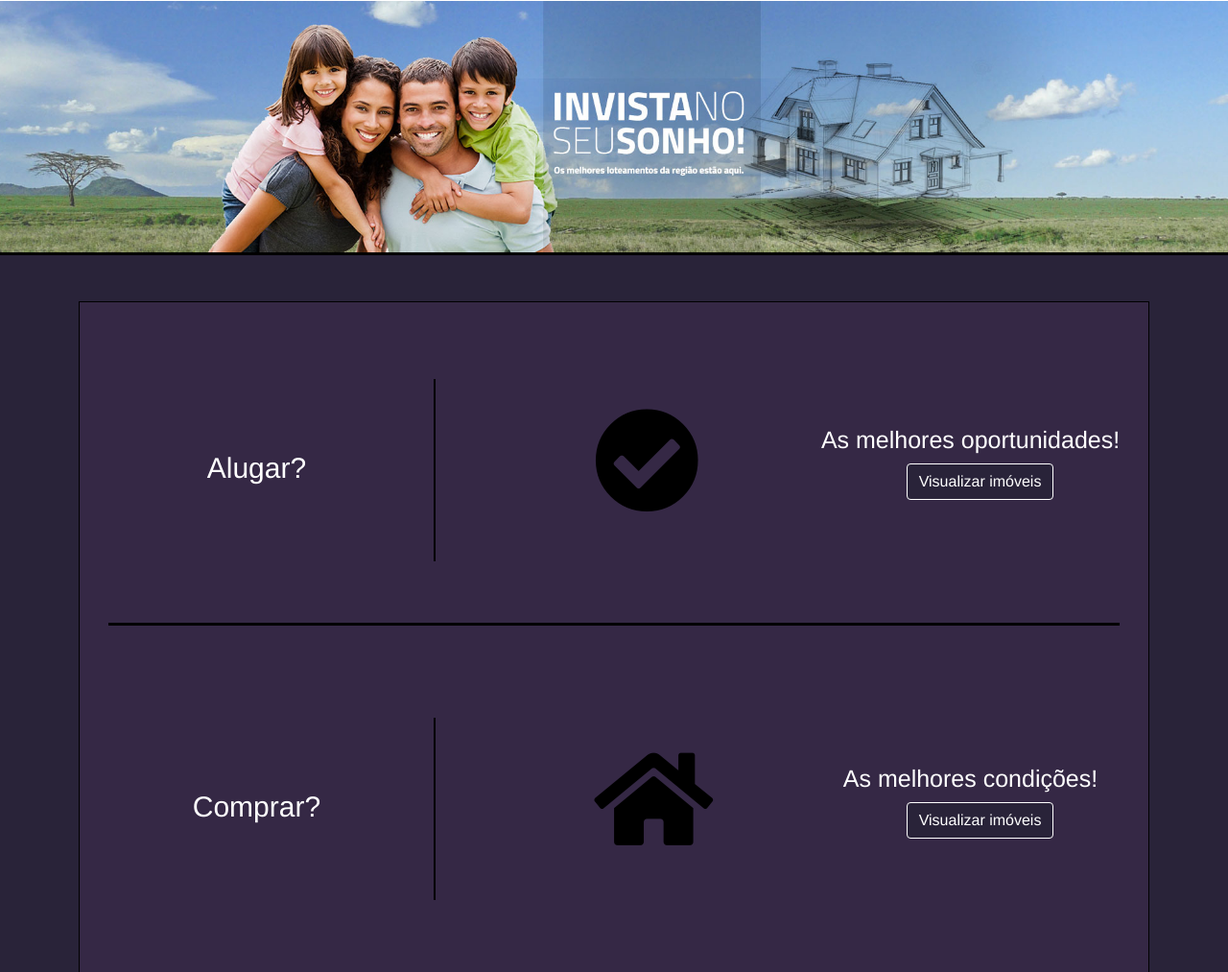
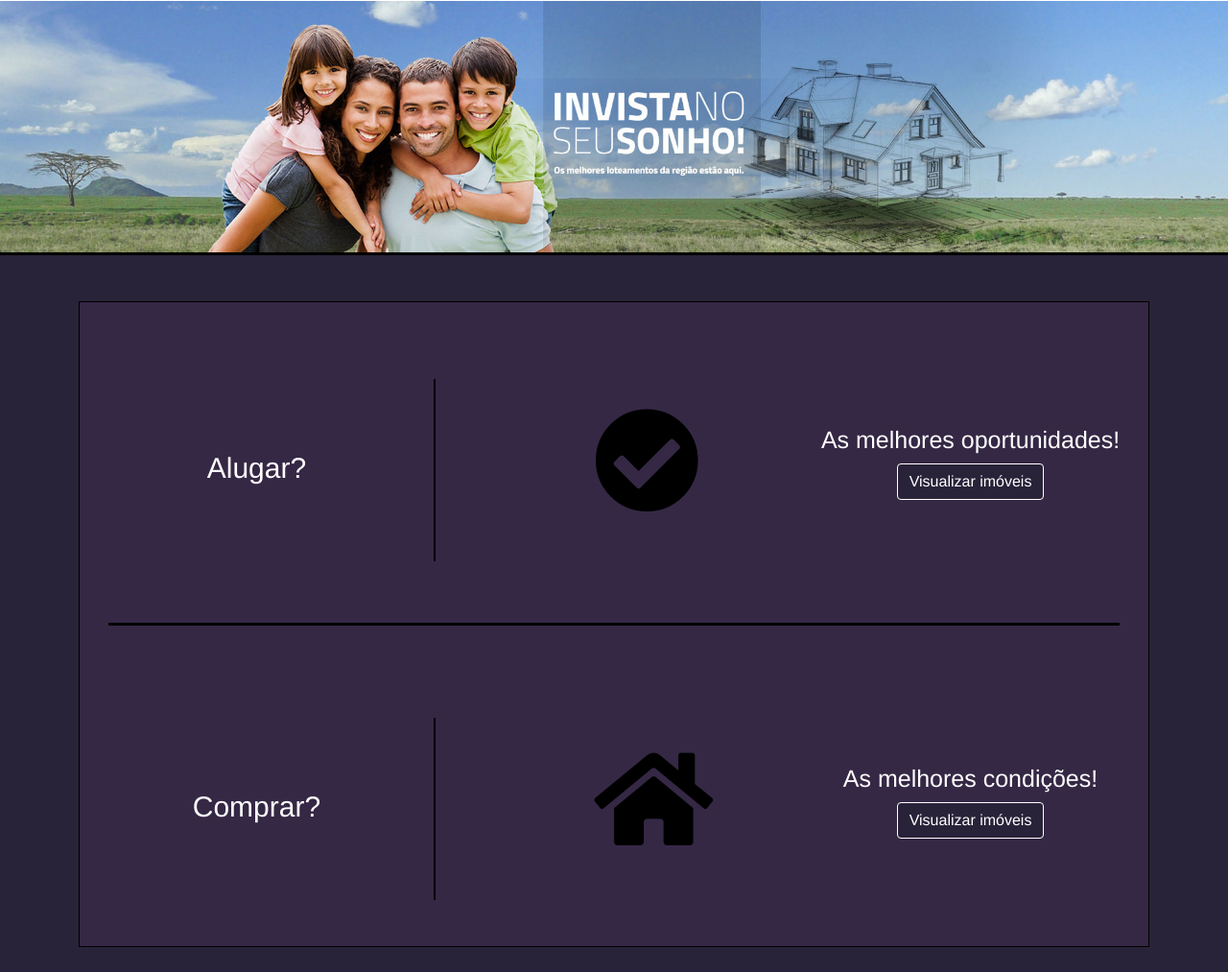
Before and after one commit to SassiGui/imboliaria, a website: page public_html/index.html in a window 1280 px wide. Shown: the part 291-1304 px from the top of the page at 96% size. Drawn offline with nearby package versions, Linux system fonts and the light colour scheme.

Commit message:
Finalizado 2.0

```diff
--- a/public_html/Public/css.css
+++ b/public_html/Public/css.css
@@ -1,11 +1,12 @@
+
 #fundo1{
     background: #292339;
     width: auto;
-    height: 800px;
+
 }
 #fundo2{
     background: #352845;
-    height: 700px;
+
     margin-top: 15px;
     border: solid 1px;
     border-color: black;
@@ -13,7 +14,7 @@
 #fundo3{
     background: black;
     width: auto;
-    height: 400px;
+
 }
 .border-right{
     border-right: 2px solid black !important;
@@ -21,29 +22,47 @@
 .text-tam1{
     font-size: 30px;
     color: white;
-    margin-top: 80px;
+
     padding-top: 70px;
     border-right: solid 2.7px;
     border-right-color: black;
     text-align: center;
     font-family: helvetica;
 }
+@media only screen and (min-width: 450px) {
+    .text-tam1{
+     margin-top: 80px;
+    }
+}
+
 .text-tam2{
     font-size: 25px;
     color: white;
-    margin-top: 125px;
     font-family: helvetica;
 }
+@media only screen and (min-width: 450px) {
+
+    .text-tam2{
+     margin-top: 125px;
+    }
+}
+
+
 #icon1{
     font-size: 110px;
     color: black;
     margin: 50px auto;
-    margin-top: 110px;
+
     margin-left: 150px;
+}
+@media only screen and (min-width: 450px) {
+    #icon1{
+     margin-top: 110px;
+    }
 }
 #botao1{
     margin: 5px 0;
-    margin-left: 20px;
+    margin-left: 0px;
     background-color: #292339;
     color: white;
     border-color: white;
--- a/public_html/index.html
+++ b/public_html/index.html
@@ -72,7 +72,7 @@
                     </div>
                 </div>
                 <div class="container-fluid">
-                    <div class="row" id="fundo1">
+                    <div class="row pb-5" id="fundo1">
 
                         <div class="col-md-10 offset-md-1 mt-5" id="fundo2">
                             <div class="row">
@@ -96,7 +96,7 @@
                                     <hr id="hr">
                                 </div>
                             </div>
-                            <div class="row">
+                            <div class="row mb-5">
                                 <div class="col-md-4  text-tam1">
                                     Comprar?
                                 </div>
```
